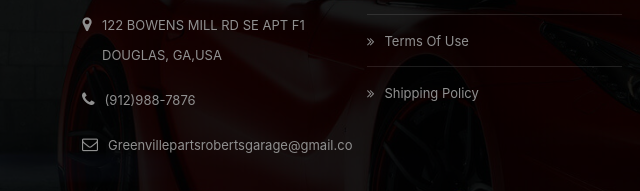
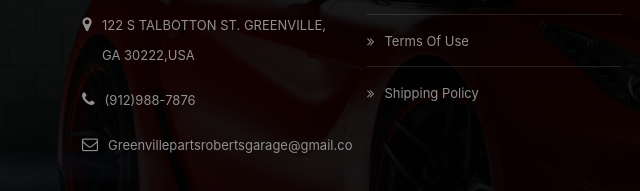
Before and after one commit to CrazyJaffar/Greenville-parts-Co-Roberts-Garage-new, a plain HTML site: page index.html in a window 1280 px wide. Shown: the part 5537-5728 px from the top of the page, 3-643 px from the left. Drawn offline with nearby package versions, Linux system fonts and the light colour scheme; files that its build step writes are made by us from their sources; no server answers; a script that the page names is missing; files whose address does not match are found by name.

Commit message:
Update index.html

```diff
--- a/index.html
+++ b/index.html
@@ -1152,7 +1152,7 @@ schedule-appointment -->
         </div>
         <div class="address">
           <ul>
-            <li> <i class="fa fa-map-marker"></i><span>122 BOWENS MILL RD SE APT F1 DOUGLAS, GA,USA  </span> </li>
+            <li> <i class="fa fa-map-marker"></i><span>122 S TALBOTTON ST. GREENVILLE, GA 30222,USA  </span> </li>
             <li> <i class="fa fa-phone"></i><span>(912)988-7876
             </span> </li>
             <li> <i class="fa fa-envelope-o"></i><span>Greenvillepartsrobertsgarage@gmail.com</span> </li>
```
